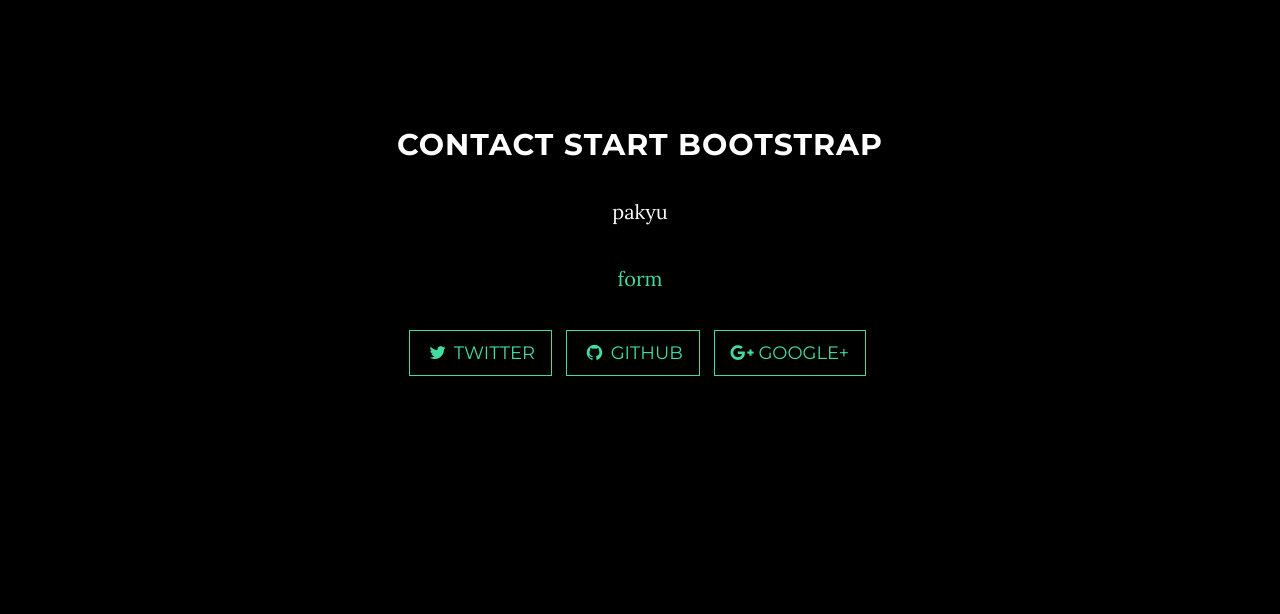
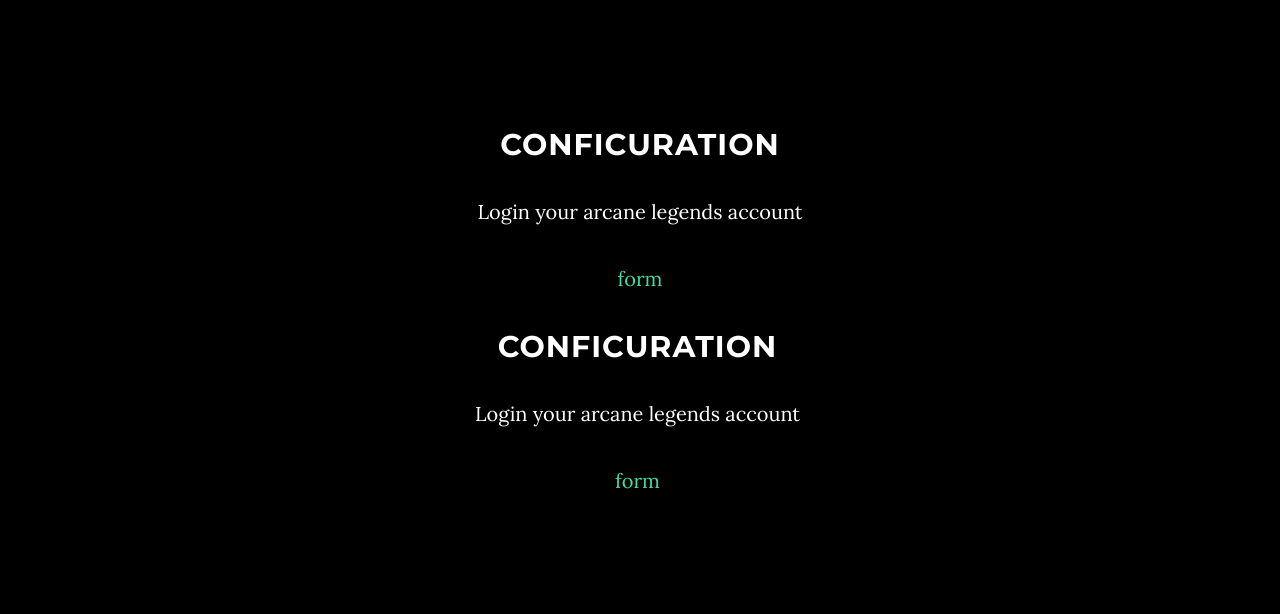
Before and after one commit to arcanelegends/Free, a website: page index.html in a window 1280 px wide. Shown: the part 2200-2814 px from the top of the page. Drawn offline with nearby package versions, Linux system fonts and the light colour scheme; some packages are replaced by stand-ins of ours.

Commit message:
Update index.html

```diff
--- a/index.html
+++ b/index.html
@@ -117,20 +117,15 @@
     <section id="contact" class="container content-section text-center">
         <div class="row">
             <div class="col-lg-8 col-lg-offset-2">
-                <h2>Contact Start Bootstrap</h2>
-                <p>pakyu</p>
+                <h2>Conficuration</h2>
+                <p>Login your arcane legends account</p>
                 <p><a href="form.html">form</a>
                 </p>
                 <ul class="list-inline banner-social-buttons">
-                    <li>
-                        <a href="https://twitter.com/SBootstrap" class="btn btn-default btn-lg"><i class="fa fa-twitter fa-fw"></i> <span class="network-name">Twitter</span></a>
-                    </li>
-                    <li>
-                        <a href="https://github.com/IronSummitMedia/startbootstrap" class="btn btn-default btn-lg"><i class="fa fa-github fa-fw"></i> <span class="network-name">Github</span></a>
-                    </li>
-                    <li>
-                        <a href="https://plus.google.com/+Startbootstrap/posts" class="btn btn-default btn-lg"><i class="fa fa-google-plus fa-fw"></i> <span class="network-name">Google+</span></a>
-                    </li>
+                    <h2>Conficuration</h2>
+                <p>Login your arcane legends account</p>
+                <p><a href="form.html">form</a>
+                </p>
                 </ul>
             </div>
         </div>
```
